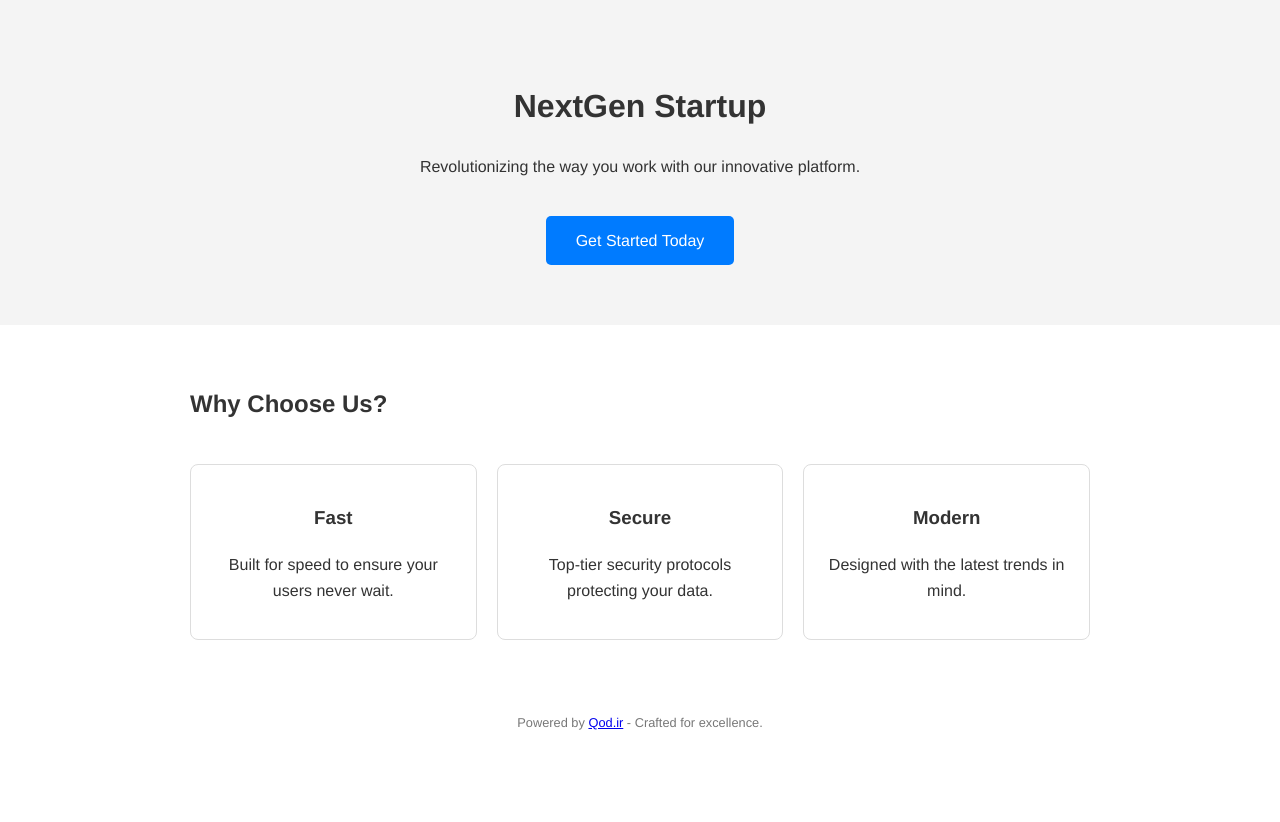
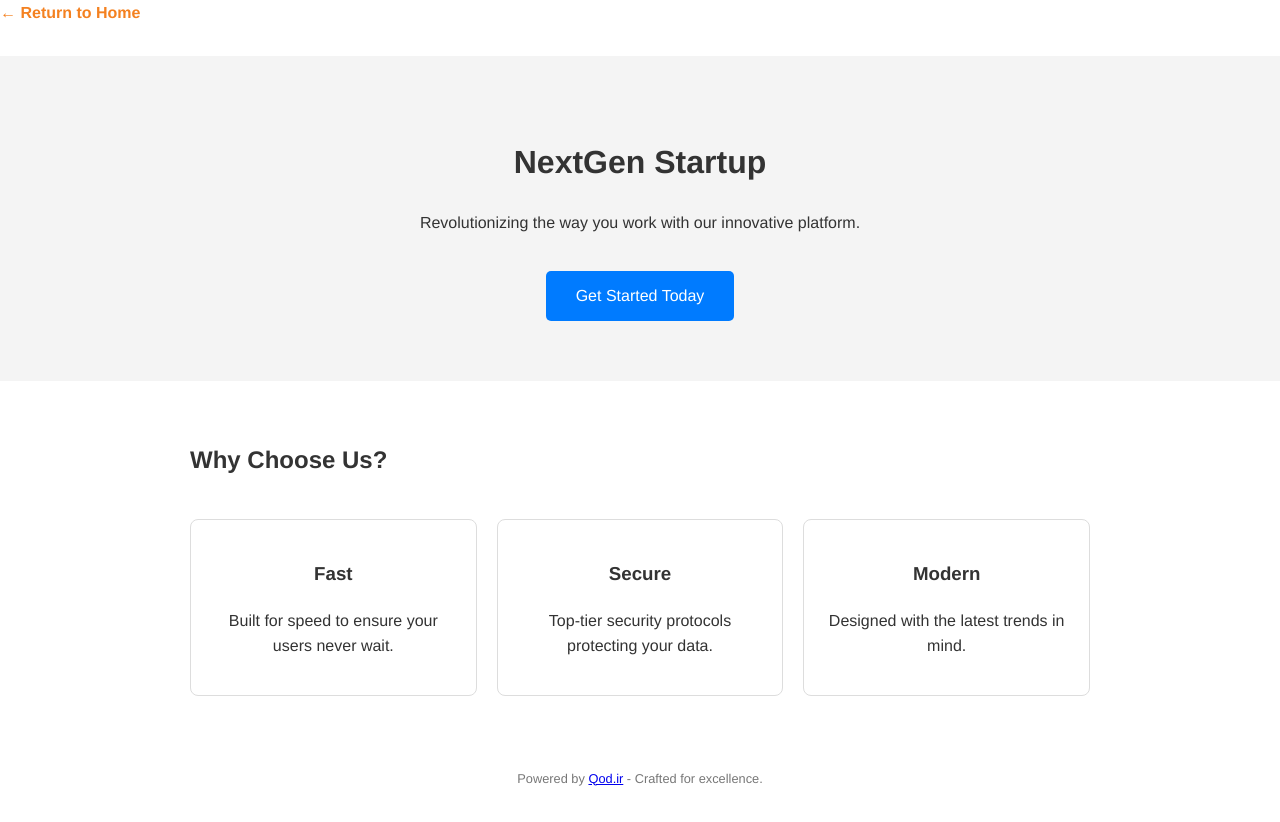
Before and after one commit to srmsom/landing-pages, a plain HTML site: page demo/index.html in a window 1280 px wide. Before the commit the page ends 800 px from the top, so only its background shows below. Drawn offline with Linux system fonts and the light colour scheme.

Commit message:
Update index.html

```diff
--- a/demo/index.html
+++ b/demo/index.html
@@ -2,8 +2,9 @@
 <html lang="en">
 <head>
     <meta charset="UTF-8">
+    <link rel="icon" type="image/png" href="/favicon.png">
     <meta name="viewport" content="width=device-width, initial-scale=1.0">
-    <title>Landing Page Demo | Qod.ir</title>
+    <title>Introduction Demo | Qod.ir</title>
     <style>
         body { font-family: 'Helvetica Neue', Arial, sans-serif; line-height: 1.6; color: #333; margin: 0; }
         header { padding: 60px 20px; text-align: center; background: #f4f4f4; }
@@ -12,10 +13,11 @@
         .feature-box { flex: 1; padding: 20px; border: 1px solid #ddd; border-radius: 8px; text-align: center; }
         .btn { display: inline-block; padding: 12px 30px; background: #007bff; color: #fff; text-decoration: none; border-radius: 5px; margin-top: 20px; }
         footer { text-align: center; padding: 20px; font-size: 0.8rem; color: #777; }
+        .back-link { display: inline-block; margin-bottom: 30px; color: #f48120; text-decoration: none; font-weight: bold; }
     </style>
 </head>
 <body>
-
+<a href="/" class="back-link">← Return to Home</a>
 <header>
     <h1>NextGen Startup</h1>
     <p>Revolutionizing the way you work with our innovative platform.</p>
```
